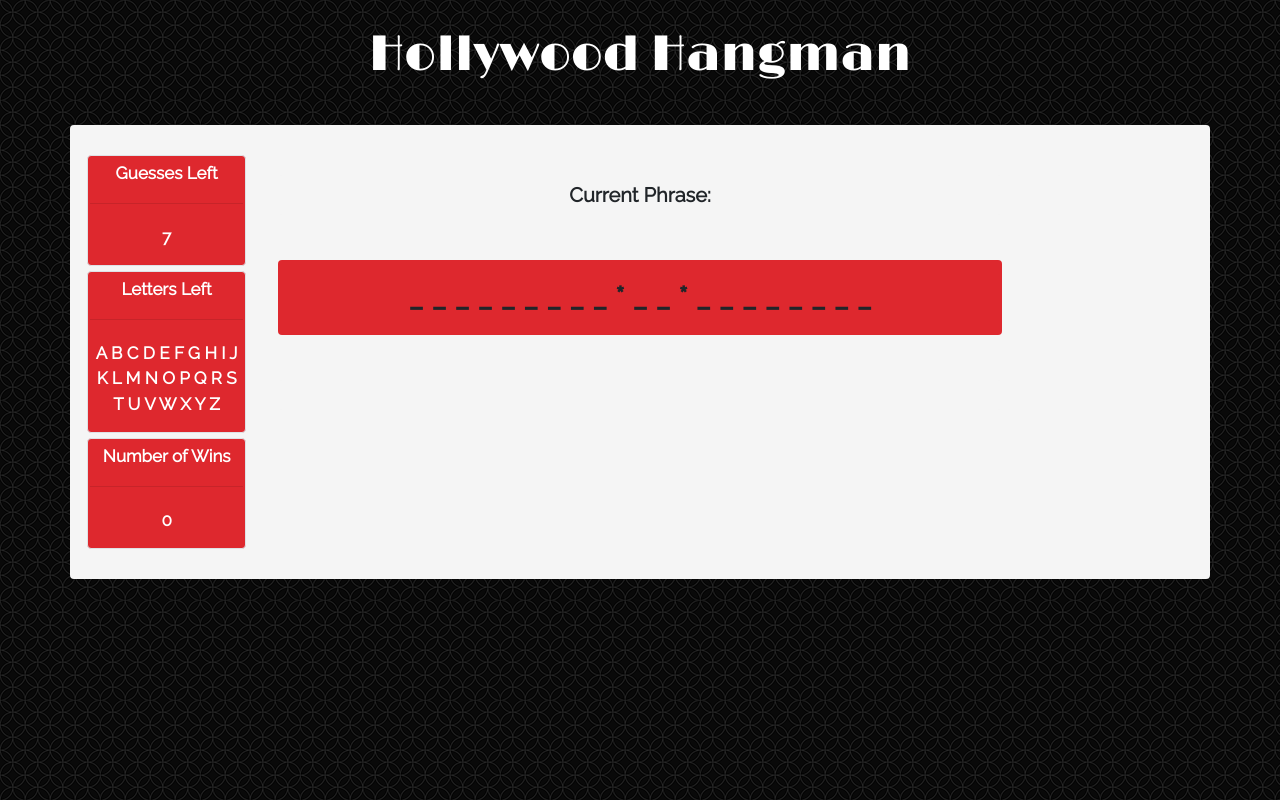
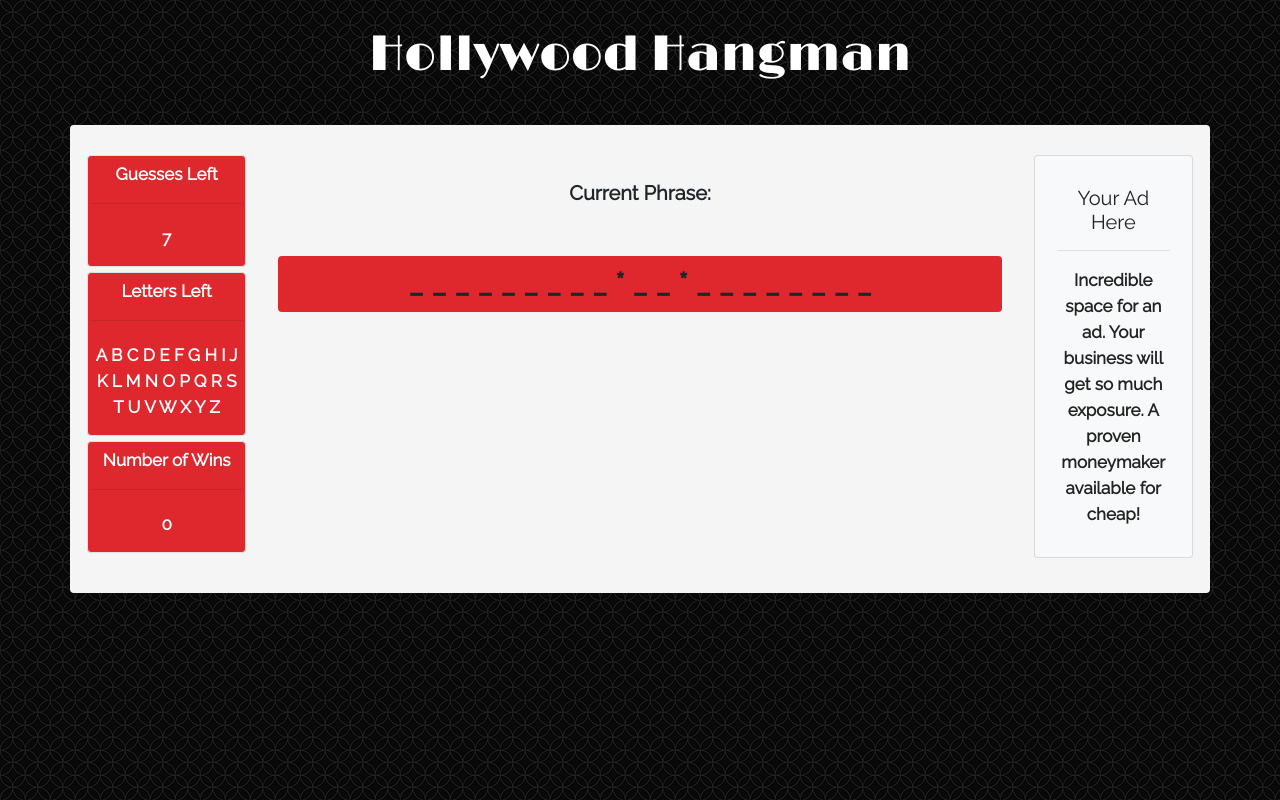
Before and after one commit to kathdovi/Word-Guess-Game, a plain HTML site: page index.html in a window 1280 px wide. Drawn offline with nearby package versions, Linux system fonts and the light colour scheme.

Commit message:
ads and things

```diff
--- a/assets/css/style.css
+++ b/assets/css/style.css
@@ -4,6 +4,7 @@ h1 {
     color: white;
     font-family: 'Limelight', cursive;
     font-size: 50px;
+
 }
 
 div {
@@ -15,6 +16,7 @@ div {
     font-family: 'Raleway', sans-serif;
     font-weight: 700;
     font-size: 17px;
+    line-height: 26px;
     padding-right: 2px;
     padding-left: 2px;
 }
@@ -50,8 +52,13 @@ body {
 
 .col-lg-2 {
     color: white;
+    margin-bottom: 10px;
 }
 
 .win {
     size: 25px;
 }
+
+.card {
+    color: #222;
+}
--- a/index.html
+++ b/index.html
@@ -4,7 +4,7 @@
 <head>
     <meta charset="utf-8" />
     <meta http-equiv="X-UA-Compatible" content="IE=edge">
-    <title>Page Title</title>
+    <title>Hollywood Hangman</title>
     <meta name="viewport" content="width=device-width, initial-scale=1">
     <link rel="stylesheet" href="https://stackpath.bootstrapcdn.com/bootstrap/4.1.3/css/bootstrap.min.css" integrity="sha384-MCw98/SFnGE8fJT3GXwEOngsV7Zt27NXFoaoApmYm81iuXoPkFOJwJ8ERdknLPMO"
         crossorigin="anonymous">
@@ -57,6 +57,16 @@
                     </div>
                 </div>
             </div>
+
+            <div class = "col-lg-2">
+                <div class="card bg-light">
+                    <div class="card-body">
+                        <h5 class="card-title"> Your Ad Here </h5>
+                        <hr class="my-3">
+                        <p class="card-text">Incredible space for an ad. Your business will get so much exposure. A proven moneymaker available for cheap!</p>
+                    </div>
+                </div>
+            </div>
         </div>
     </div>
 </body>
```
Also changed, not shown: assets/images/film-331553_640.png (added).
